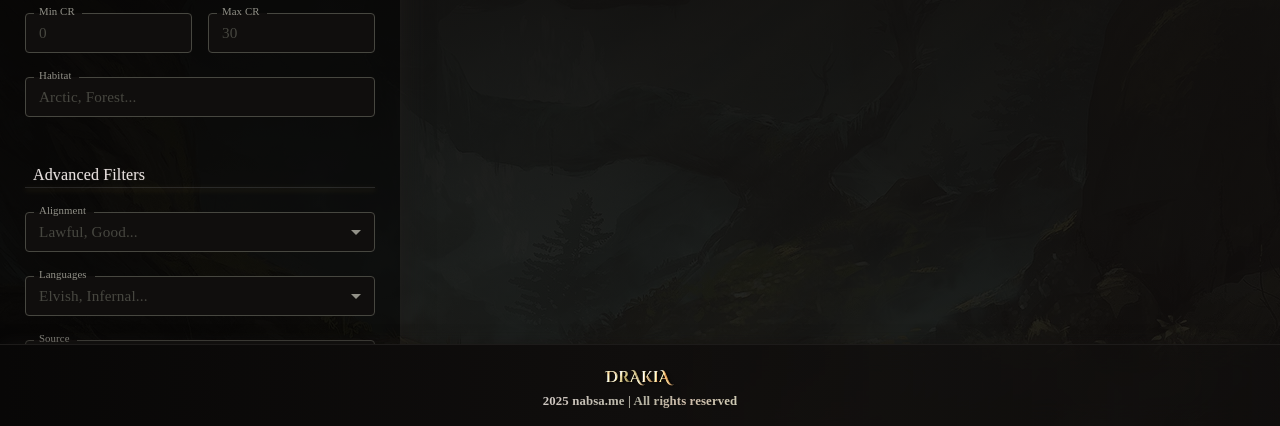
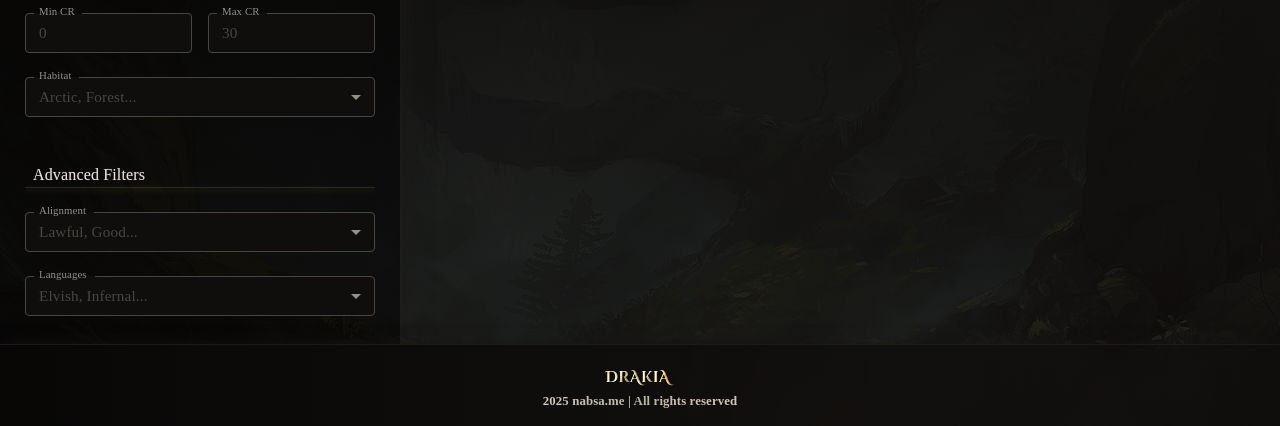
Before and after one commit to nabsa-me/Workshops, a React (Vite) app in the folder DnD/frontend/: page / in a window 1280 px wide. Both pictures are taken after a click on the button "Play Now!". Shown: the part 376-802 px from the top of the page. Built offline with nearby package versions, Linux system fonts and the light colour scheme; some icons are missing; a web font is replaced by a local one.

Commit message:
🟦✨ feat(monsters): add sideMenu content

```diff
--- a/DnD/frontend/src/components/common/helper.ts
+++ b/DnD/frontend/src/components/common/helper.ts
@@ -23,3 +23,53 @@ export const getInputProps = (theme: Theme) => {
     }
   }
 }
+
+export const monstersOptions = {
+  type: [
+    'Aberration',
+    'Beast',
+    'Celestial',
+    'Construct',
+    'Dragon',
+    'Elemental',
+    'Fey',
+    'Giant',
+    'Humanoid',
+    'Monstrosity',
+    'Ooze',
+    'Plant',
+    'Undead'
+  ],
+  size: ['Tiny', 'Small', 'Medium', 'Large', 'Huge', 'Gargantuan'],
+  habitat: ['Artic', 'Coastal', 'Desert', 'Forest', 'Grassland', 'Hill', 'Mountain', 'Plannar'],
+  alignment: [
+    'Lawful Good',
+    'Neutral Good',
+    'Chaotic Good',
+    'Neutral',
+    'Lawful Evil',
+    'Neutral Evil',
+    'Chaotic Evil',
+    'Unaligned'
+  ],
+  language: [
+    'Aarakocra',
+    'Abyssal',
+    'Celestial',
+    'Common',
+    'Draconic',
+    'Dwarvish',
+    'Elvish',
+    'Giant',
+    'Infernal',
+    'Orc',
+    'Primordial',
+    'Sylvan'
+  ],
+  source: [
+    'Monster Manual',
+    "Volo's Guide to Monsters",
+    "Mordenkainen's Tome of Foes",
+    "Tasha's Cauldron of Everything"
+  ]
+}
--- a/DnD/frontend/src/components/common/selectors.tsx
+++ b/DnD/frontend/src/components/common/selectors.tsx
@@ -4,19 +4,7 @@ import { FormControl, InputLabel, styled, Theme, useTheme } from '@mui/material'
 import { getInputProps } from './helper'
 import { QUICK_TRANSITION } from '../../styles/styles-constants'
 import { useRef, useState } from 'react'
-
-const names = [
-  'Oliver Hansen',
-  'Van Henry',
-  'April Tucker',
-  'Ralph Hubbard',
-  'Omar Alexander',
-  'Carlos Abbott',
-  'Miriam Wagner',
-  'Bradley Wilkerson',
-  'Virginia Andrews',
-  'Kelly Snyder'
-]
+import { MultipleSelectorPlaceholderProps } from '../../types/selectors'
 
 const MultipleSelector = styled(Select)(({ theme }: { theme: Theme }) => {
   const props = getInputProps(theme)
@@ -76,8 +64,8 @@ const DropDownListItem = styled(MenuItem)(({ theme }: { theme: Theme }) => {
   }
 })
 
-export function MultipleSelectorPlaceholder({ label, placeholder }: { label: string; placeholder: string }) {
-  const [personName, setPersonName] = useState<string[]>([])
+export function MultipleSelectorPlaceholder({ label, placeholder, options }: MultipleSelectorPlaceholderProps) {
+  const [selectedValues, setSelectedValues] = useState<string[]>([])
   const [menuPosition, setMenuPosition] = useState<'bottom' | 'top'>('bottom')
   const inputRef = useRef<HTMLDivElement | null>(null)
   const theme = useTheme()
@@ -88,20 +76,31 @@ export function MultipleSelectorPlaceholder({ label, placeholder }: { label: str
       const menuSpace = window.innerHeight - bottom
       setMenuPosition(menuSpace < 300 ? 'top' : 'bottom')
     }
+    requestAnimationFrame(() => {
+      document.getElementsByClassName('MuiPopover-paper')[0]?.scrollTo(0, 0)
+    })
   }
 
   const handleChange = (event: SelectChangeEvent) => {
-    const {
-      target: { value }
-    } = event
-    setPersonName(typeof value === 'string' ? value.split(',') : value)
+    const value = event.target.value
+
+    if (value.includes('Select All')) {
+      setSelectedValues(options || [])
+      requestAnimationFrame(() => {
+        document.getElementsByClassName('MuiPopover-paper')[0]?.scrollTo(0, 0)
+      })
+    } else if (value.includes('Select None')) {
+      setSelectedValues([])
+    } else {
+      setSelectedValues(typeof value === 'string' ? value.split(',') : value)
+    }
   }
 
   const renderSelectedValues = (selected: string[]): React.ReactNode => {
-    if (selected.length === 0) {
+    if (selected?.length === 0) {
       return <em>{placeholder}</em>
     }
-    return selected.join(', ')
+    return selected?.join(', ')
   }
 
   return (
@@ -112,11 +111,12 @@ export function MultipleSelectorPlaceholder({ label, placeholder }: { label: str
         displayEmpty
         ref={inputRef}
         label={label}
-        value={personName}
+        value={selectedValues}
         onOpen={handleOnOpen}
         onChange={(event) => handleChange(event as SelectChangeEvent)}
         renderValue={(selected) => renderSelectedValues(selected as string[])}
         MenuProps={{
+          ref: inputRef,
           anchorOrigin: {
             vertical: menuPosition === 'bottom' ? 'bottom' : 'top',
             horizontal: 'center'
@@ -138,12 +138,12 @@ export function MultipleSelectorPlaceholder({ label, placeholder }: { label: str
           }
         }}
       >
-        <DropDownListItem value=''>
-          <em>Select All / Select None</em>
+        <DropDownListItem value={selectedValues?.length === options?.length ? 'Select None' : 'Select All'}>
+          <em>{selectedValues?.length === options?.length ? 'Select None' : 'Select All'}</em>
         </DropDownListItem>
-        {names.map((name) => (
-          <DropDownListItem key={name} value={name}>
-            {name}
+        {options?.map((option) => (
+          <DropDownListItem key={option} value={option}>
+            {option}
           </DropDownListItem>
         ))}
       </MultipleSelector>
--- a/DnD/frontend/src/components/pageMenu/MonstersMenu.tsx
+++ b/DnD/frontend/src/components/pageMenu/MonstersMenu.tsx
@@ -3,31 +3,43 @@ import { InputField } from '../common/inputs'
 import { FiltersBlock } from './FiltersBlock'
 import { SwitchButton } from '../common/buttons'
 import { MultipleSelectorPlaceholder } from '../common/selectors'
+import { monstersOptions } from '../common/helper'
 
 export const MonstersMenu = () => {
   return (
     <Box sx={{ padding: '1.25rem 25px 2rem 25px', display: 'flex', flexWrap: 'wrap' }}>
       <FiltersBlock title='Monster Filters'>
         <InputField label='Monster Name' placeholder='Monster Name' />
-        <MultipleSelectorPlaceholder label='Type' placeholder='Giant, Humanoid...' />
-        <MultipleSelectorPlaceholder label='Size' placeholder='Tiny, Small...' />
+        <MultipleSelectorPlaceholder label='Type' placeholder='Giant, Humanoid...' options={monstersOptions.type} />
+        <MultipleSelectorPlaceholder label='Size' placeholder='Tiny, Small...' options={monstersOptions.size} />
         <Box sx={{ display: 'flex', gap: '1rem' }}>
           <InputField label='Min CR' placeholder='0' />
           <InputField label='Max CR' placeholder='30' />
         </Box>
-        <InputField label='Habitat' placeholder='Arctic, Forest...' />
+        <MultipleSelectorPlaceholder
+          label='Habitat'
+          placeholder='Arctic, Forest...'
+          options={monstersOptions.habitat}
+        />
       </FiltersBlock>
 
       <FiltersBlock title='Advanced Filters'>
-        <MultipleSelectorPlaceholder label='Alignment' placeholder='Lawful, Good...' />
-        <MultipleSelectorPlaceholder label='Languages' placeholder='Elvish, Infernal...' />
-        <MultipleSelectorPlaceholder label='Source' placeholder='Book, Adventure...' />
+        <MultipleSelectorPlaceholder
+          label='Alignment'
+          placeholder='Lawful, Good...'
+          options={monstersOptions.alignment}
+        />
+        <MultipleSelectorPlaceholder
+          label='Languages'
+          placeholder='Elvish, Infernal...'
+          options={monstersOptions.language}
+        />
         <Box sx={{ display: 'flex', justifyContent: 'space-around' }}>
           <SwitchButton label='Leyendary' />
           <SwitchButton label='Mythic' />
           <SwitchButton label='Has Lair' />
         </Box>
-        <MultipleSelectorPlaceholder label='Size' placeholder='Tiny, Small...' />
+        <MultipleSelectorPlaceholder label='Source' placeholder='Book, Adventure...' options={monstersOptions.source} />
       </FiltersBlock>
 
       <FiltersBlock title='Battle Field Filters'>
--- a/DnD/frontend/src/types/buttons.tsx
+++ b/DnD/frontend/src/types/buttons.tsx
@@ -1,6 +1,6 @@
 import { SxProps, Theme } from '@mui/material'
 
-export type MenuIconButtonProps = {
+export interface MenuIconButtonProps {
   menuIsOpen: boolean
   setMenuIsOpen: React.Dispatch<React.SetStateAction<boolean>>
   firstIcon: React.ReactNode
--- /dev/null
+++ b/DnD/frontend/src/types/selectors.tsx
@@ -0,0 +1,5 @@
+export interface MultipleSelectorPlaceholderProps {
+  label: string
+  placeholder: string
+  options?: string[]
+}
```
Also changed, not shown: DnD/frontend/src/types/navigation.tsx (+5 -5 lines).
